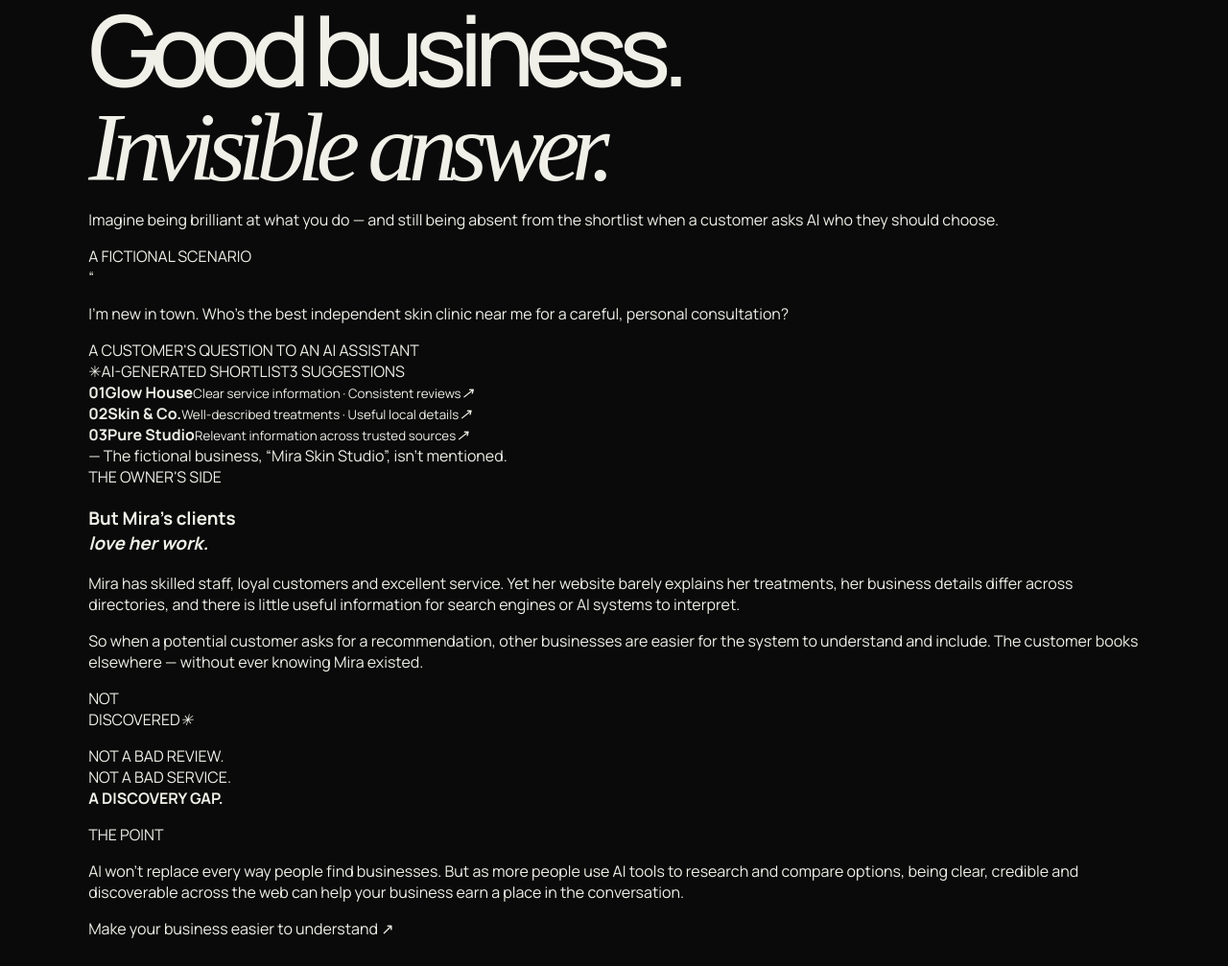
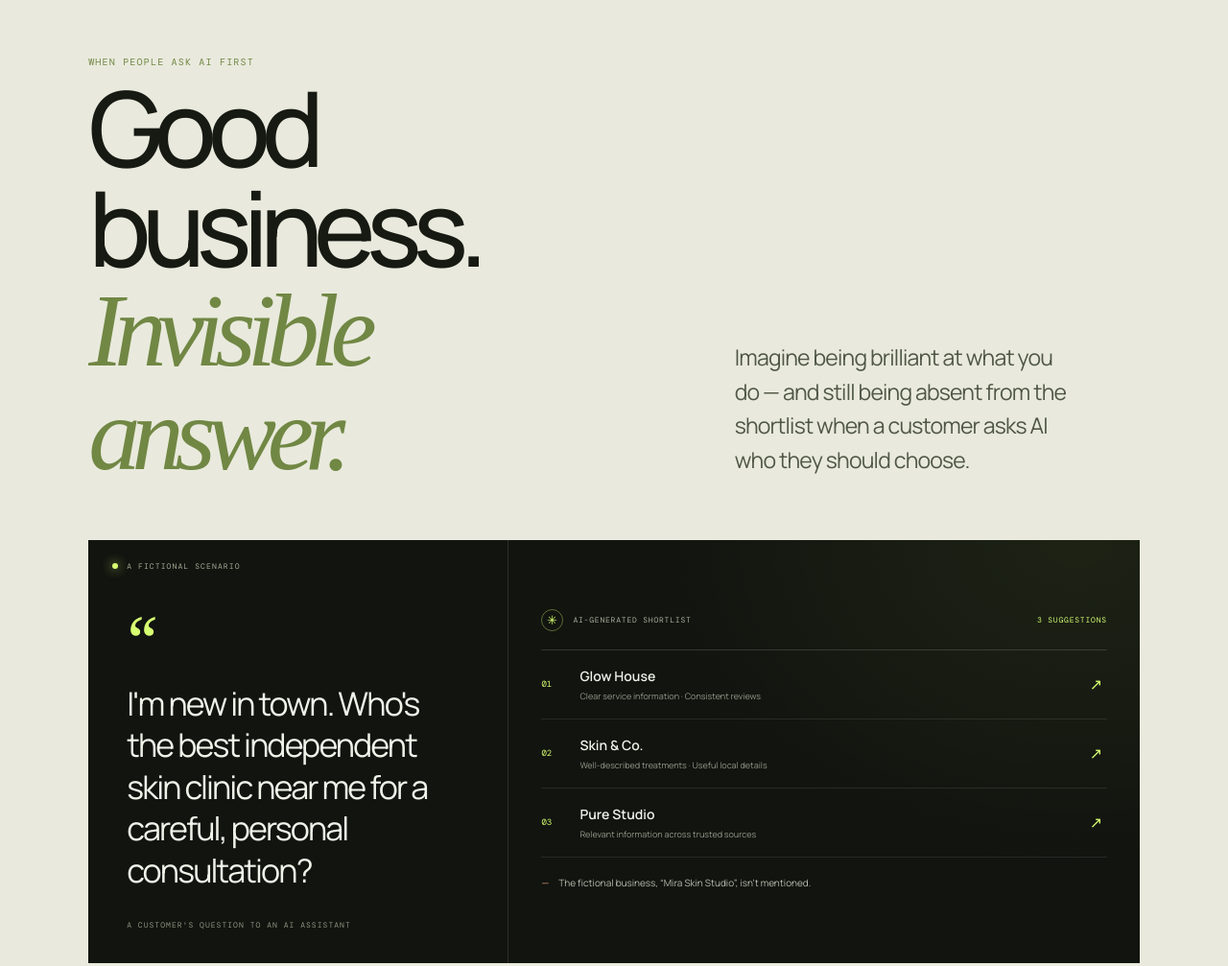
Before and after one commit to my-business-page/My-portfolio, a plain HTML site: page index.html in a window 1280 px wide. Shown: the part 3429-4436 px from the top of the page at 96% size. Drawn offline with nearby package versions, Linux system fonts and the light colour scheme; a web font is replaced by a local one.

Commit message:
Style AI visibility story section

```diff
--- a/assets/css/components.css
+++ b/assets/css/components.css
@@ -1 +1,58 @@
 .menu-toggle{border:0;background:transparent;padding:10px}.menu-toggle i{display:block;width:23px;height:1px;background:var(--ink);margin:6px}.metric-card .dial-fill{transition:stroke .3s}.work-card:focus-visible{outline:2px solid #758a48;outline-offset:6px}
+
+/* AI visibility story */
+.ai-story{background:#e9eadd;color:#171a13;position:relative;overflow:hidden}
+.ai-story .section-top{border-color:#c5c9b8;color:#656c59}
+.ai-story-intro{display:grid;grid-template-columns:1.15fr .85fr;gap:8vw;align-items:end;padding:78px 0 58px}
+.ai-story-intro .eyebrow{color:#718744}
+.ai-story-intro .display-title{font-size:clamp(62px,8.5vw,116px)}
+.ai-story-intro .display-title em{color:#718744}
+.ai-story-lead{max-width:360px;font-size:clamp(17px,2vw,23px);line-height:1.55;letter-spacing:-.035em;color:#505747;margin:0 0 7px}
+.story-stage{display:grid;grid-template-columns:.8fr 1.2fr;gap:0;background:#11140f;color:#f0f2e9;min-height:350px;position:relative;overflow:hidden}
+.story-label{position:absolute;top:22px;left:25px;font:8px var(--mono);letter-spacing:.14em;color:#a5ad95;display:flex;align-items:center;gap:9px}
+.story-pulse{width:6px;height:6px;border-radius:50%;background:#d7ff72;box-shadow:0 0 12px #d7ff72}
+.story-quote{padding:75px 40px 35px;display:flex;flex-direction:column;justify-content:center;border-right:1px solid #ffffff1c}
+.quote-mark{font:70px/0.8 Georgia;color:#d7ff72}
+.story-quote>p{font-size:clamp(21px,2.7vw,34px);line-height:1.28;letter-spacing:-.055em;margin:18px 0 30px}
+.story-query{font:8px var(--mono);letter-spacing:.13em;color:#8d9580}
+.story-response{padding:72px 34px 30px;background:radial-gradient(ellipse at 90% 0%,#d7ff7210,transparent 55%)}
+.response-top{display:flex;align-items:center;gap:10px;font:8px var(--mono);letter-spacing:.1em;color:#aab09d;padding-bottom:19px;border-bottom:1px solid #ffffff24}
+.response-orb{width:23px;height:23px;border:1px solid #d7ff7260;border-radius:50%;display:grid;place-items:center;color:#d7ff72;font-size:13px}
+.response-status{margin-left:auto;color:#d7ff72}
+.suggestion{display:grid;grid-template-columns:28px 1fr 18px;gap:12px;align-items:center;padding:17px 0;border-bottom:1px solid #ffffff17}
+.suggestion>b{font:9px var(--mono);color:#d7ff72}
+.suggestion span{display:flex;flex-direction:column;gap:5px}
+.suggestion strong{font-size:14px;font-weight:600}
+.suggestion small{font-size:9px;color:#929989}
+.suggestion i{font-style:normal;color:#d7ff72}
+.not-listed{padding-top:19px;font-size:10px;color:#b8bcae}
+.not-listed span{color:#e7a47d;margin-right:8px}
+.story-aftermath{display:grid;grid-template-columns:1fr .65fr;gap:8vw;padding:82px 5vw 75px;align-items:center;border-bottom:1px solid #c5c9b8}
+.story-step{font:8px var(--mono);letter-spacing:.15em;color:#758a48}
+.story-copy h3{font-size:clamp(38px,5vw,66px);line-height:.98;letter-spacing:-.075em;font-weight:500;margin:22px 0}
+.story-copy h3 em{font-family:var(--serif);font-weight:500;color:#718744}
+.story-copy p{max-width:570px;font-size:12px;line-height:1.9;color:#596052}
+.story-impact{display:flex;align-items:center;gap:25px;justify-content:center}
+.impact-orbit{width:150px;aspect-ratio:1;border:1px solid #8d9a6e;border-radius:50%;display:grid;place-items:center;position:relative;flex:0 0 auto;background:radial-gradient(circle,#d7ff7233,transparent 68%)}
+.impact-orbit:before,.impact-orbit:after{content:"";position:absolute;inset:12px;border:1px dashed #9da982;border-radius:50%;animation:slowSpin 24s linear infinite}
+.impact-orbit:after{inset:-8px;border-color:#b5bea0;animation-direction:reverse;animation-duration:34s}
+.impact-orbit span{font:9px/1.5 var(--mono);letter-spacing:.1em;text-align:center}
+.impact-orbit i{position:absolute;right:3px;top:7px;color:#728a42;font-style:normal;font-size:19px}
+.impact-caption{font:8px/1.9 var(--mono);letter-spacing:.1em;color:#69705f}
+.impact-caption strong{color:#718744}
+.story-takeaway{display:grid;grid-template-columns:.25fr 1fr auto;gap:30px;align-items:center;padding-top:34px}
+.story-takeaway>span{font:8px var(--mono);letter-spacing:.13em;color:#758a48}
+.story-takeaway>p{font-size:12px;line-height:1.8;color:#535b49;max-width:570px;margin:0}
+.story-cta{font-size:10px;border-bottom:1px solid #87976a;padding:0 0 9px;white-space:nowrap}
+.story-cta span{color:#718744;margin-left:13px}
+@media(max-width:700px){
+.ai-story-intro{grid-template-columns:1fr;gap:25px;padding:58px 0 36px}
+.ai-story-intro .display-title{font-size:clamp(58px,12vw,86px)}
+.story-stage{grid-template-columns:1fr}
+.story-quote{padding:75px 25px 30px;border-right:0;border-bottom:1px solid #ffffff1c}
+.story-response{padding:28px 25px 26px}
+.story-aftermath{grid-template-columns:1fr;gap:38px;padding:58px 0}
+.story-impact{justify-content:flex-start}
+.story-takeaway{grid-template-columns:1fr;gap:15px;padding-top:25px}
+.story-cta{width:max-content;max-width:100%;white-space:normal}
+}
```
